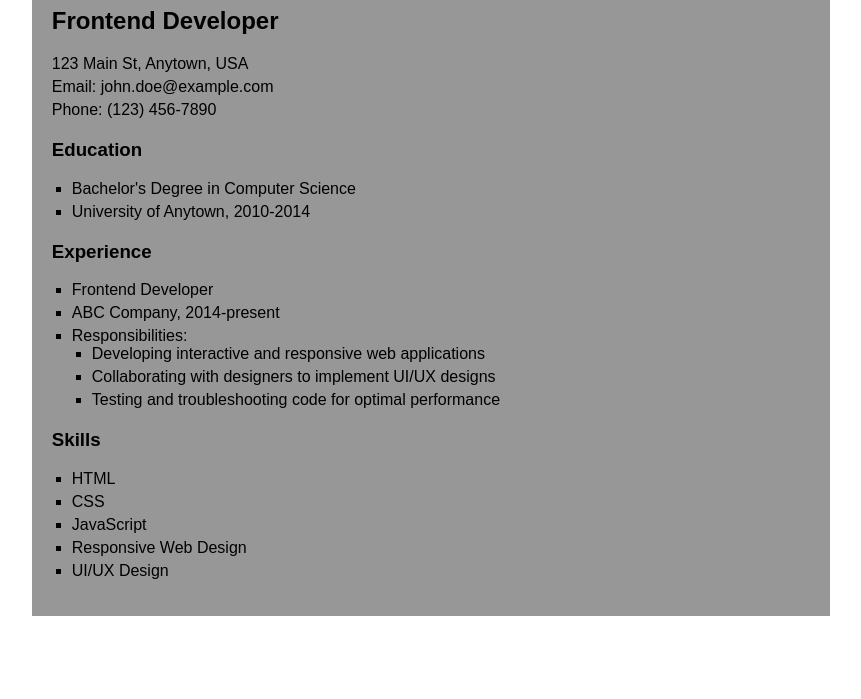
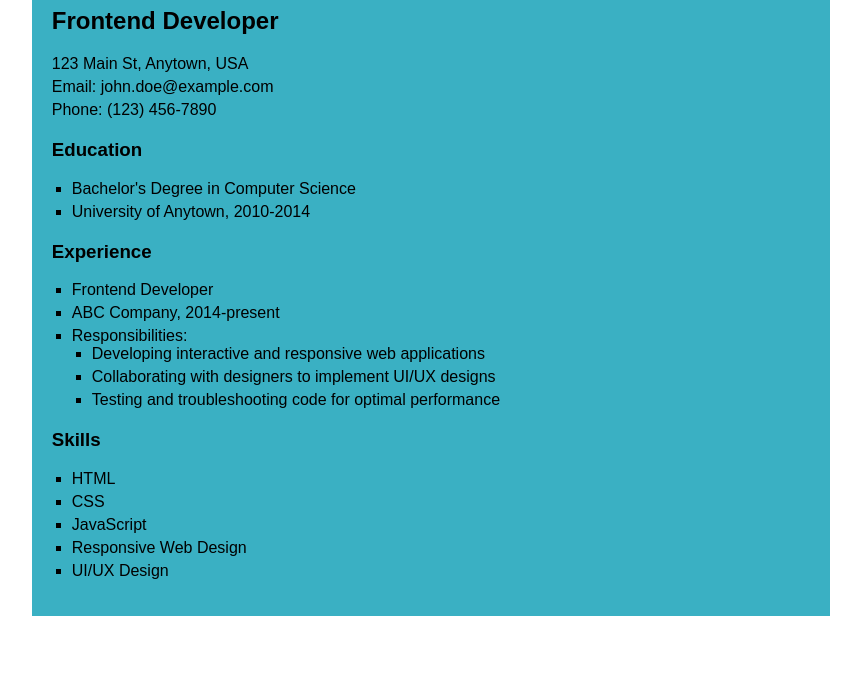
Before and after one commit to AftDark/OK, a plain HTML site: page index.html in a window 1280 px wide. Shown: the part 101-800 px from the top of the page, without its empty margins (209-1070 px from the left). Drawn offline with Linux system fonts and the light colour scheme.

Commit message:
Add files via upload

```diff
--- a/styles.css
+++ b/styles.css
@@ -3,7 +3,7 @@
    width: 60%;
     padding: 20px;
     font-family: Arial, sans-serif;
-    background-color: #979797;
+    background-color: #3ab0c3;
 }
 
 h1 {
```
